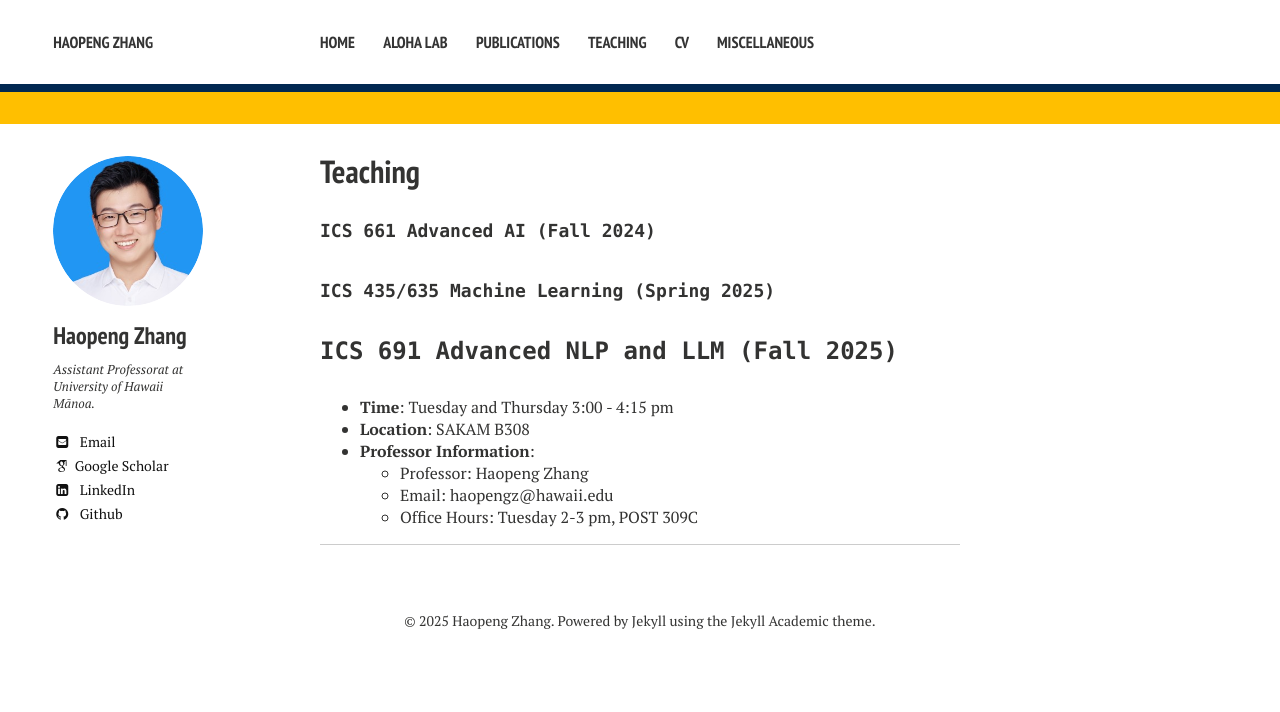
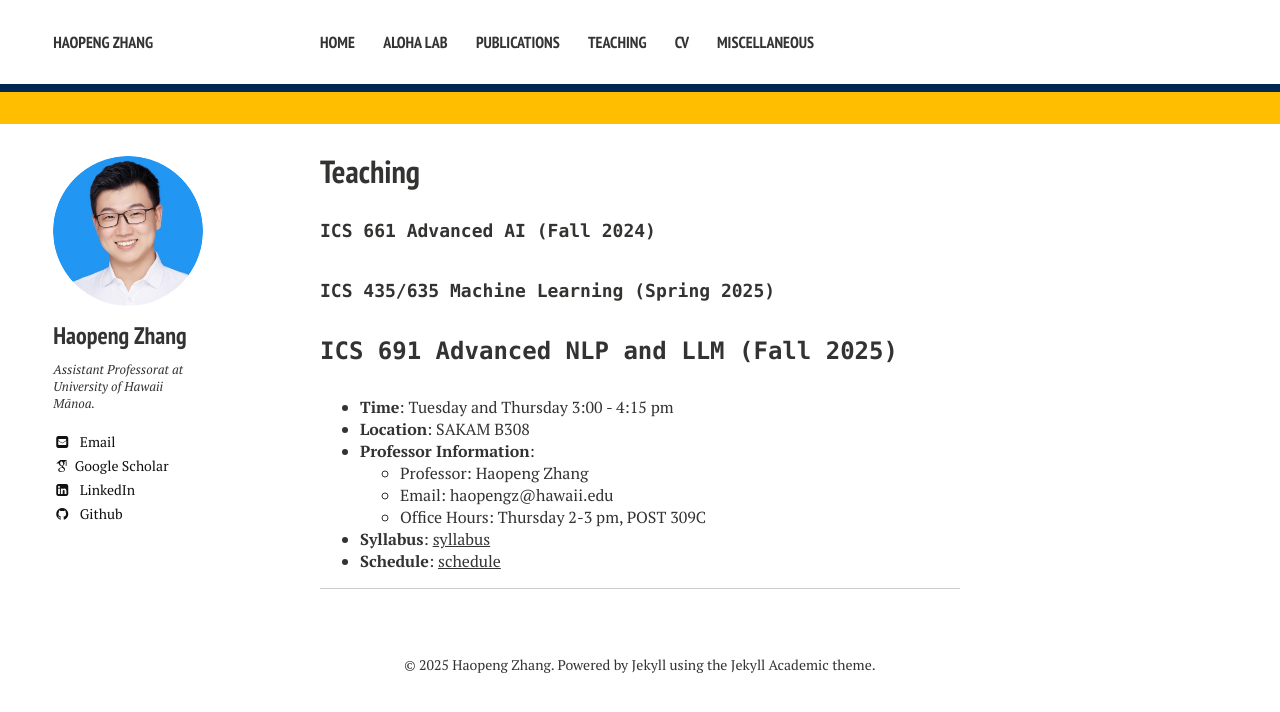
Before and after one commit to hpzhang94/hpzhang94.github.io, a Jekyll site: the page built from teaching.md, in a window 1280 px wide. Shown: the top 712 px of the page. Built offline with Jekyll 4.4.1, drawn with Linux system fonts in a browser that asks for light colours; nearby versions of some CDN libraries; some web fonts are replaced.

Commit message:
Update teaching.md

```diff
--- a/teaching.md
+++ b/teaching.md
@@ -12,7 +12,9 @@ layout: page
 - **Professor Information**:
   - Professor: Haopeng Zhang
   - Email: haopengz@hawaii.edu
-  - Office Hours: Tuesday 2-3 pm, POST 309C
+  - Office Hours: Thursday 2-3 pm, POST 309C
+- **Syllabus**: <a href="https://docs.google.com/document/d/1tc5WXIg7ooctEVm5xEWgPPCzYM65kJ4ZTcxg4SIi43Q/edit?usp=sharing" target="_blank">syllabus</a>
+- **Schedule**: <a href="https://docs.google.com/spreadsheets/d/1bGZ6EHBqcE4WbKWZ6sQEbsxwN2tK2pI89I3oE3epsxo/edit?usp=sharing" target="_blank">schedule</a>
 
 
 <!--   - TA: Christoph Haring
```
